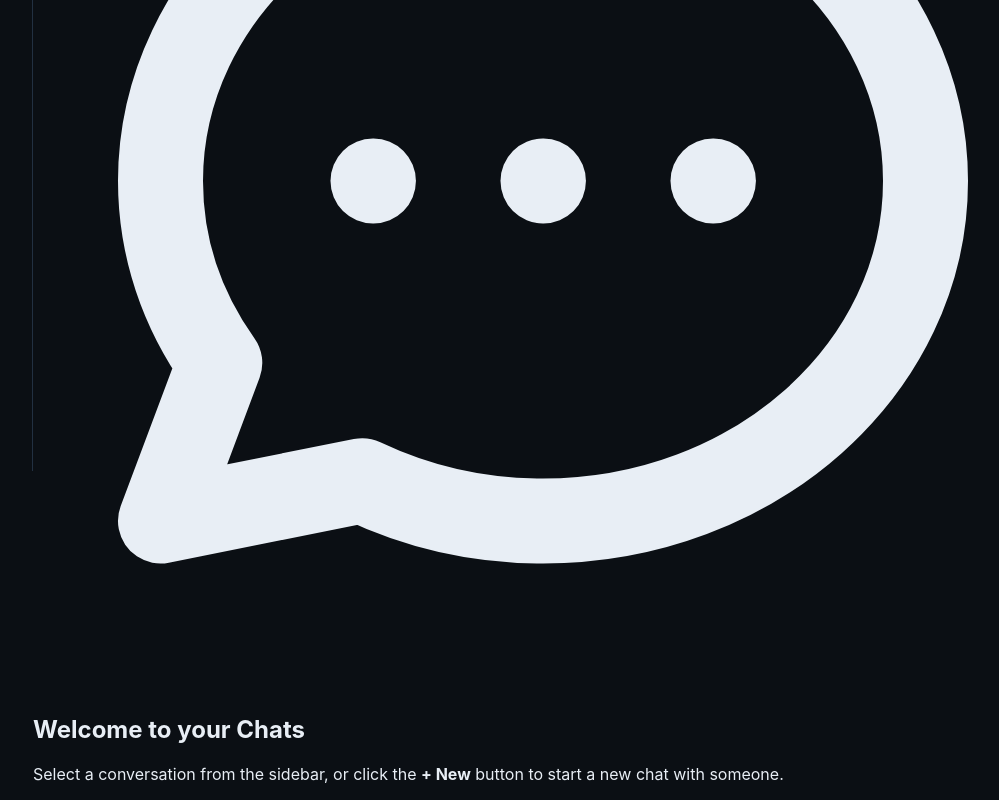
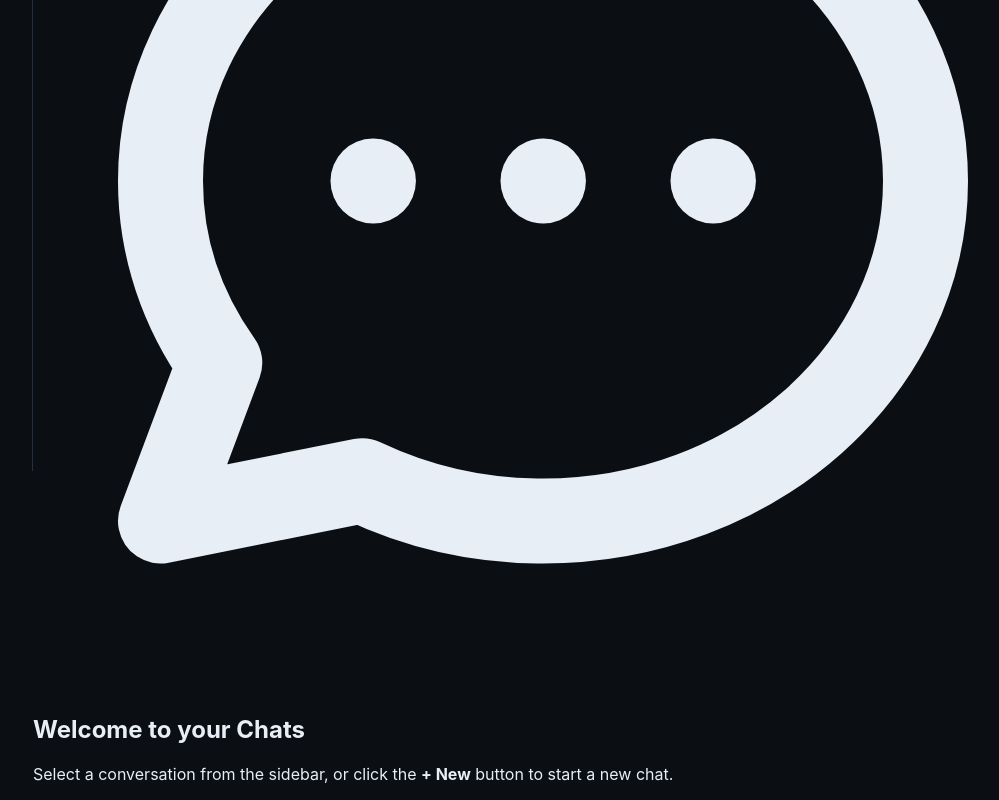
Before and after one commit to Bereda-maker/real-time-chat-app, a Next.js app in the folder apps/web/: page /chat in a window 1280 px wide. Shown: the part 329-1129 px from the top of the page, without its empty margins (227-1226 px from the left). Built offline with nearby package versions, Linux system fonts and the light colour scheme; no server answers.

Commit message:
Refactor SVG and improve chat page text
Updated SVG path and adjusted text formatting in the chat page.

```diff
--- a/apps/web/app/chat/page.tsx
+++ b/apps/web/app/chat/page.tsx
@@ -22,7 +22,8 @@ export default function ChatIndexPage() {
         Welcome to your Chats
       </h2>
       <p className="text-gray-500 max-w-md">
-        Select a conversation from the sidebar, or click the <strong>+ New</strong> button to start a new chat with someone.
+        Select a conversation from the sidebar, or click the <strong>+ New</strong>{" "}
+        button to start a new chat.
       </p>
     </div>
   );
```
